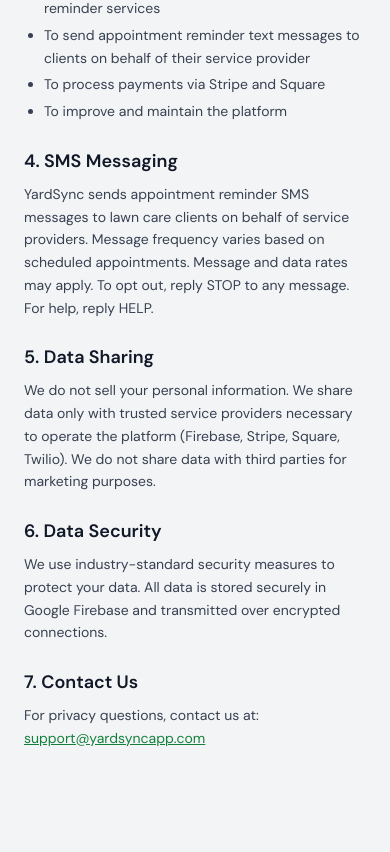
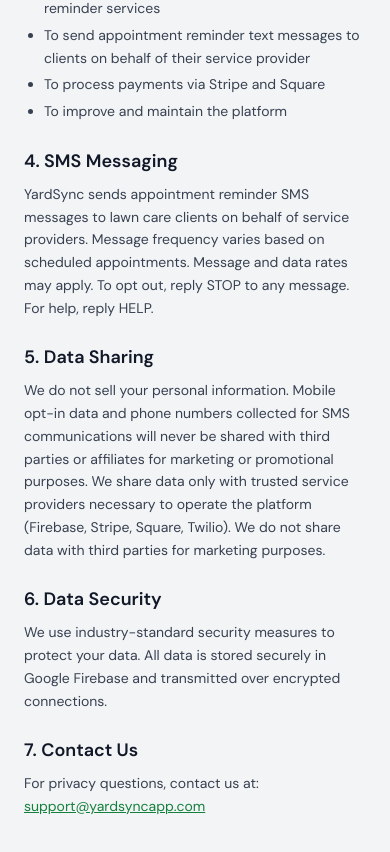
Before and after one commit to FanbaseTickets/yardsync, a Next.js app: page /privacy in a window 390 px wide. Shown: the part 596-1448 px from the top of the page. Before the commit the page ends 1394 px from the top, so only its background shows below. Built offline with nearby package versions, Linux system fonts and the light colour scheme; no server answers.

Commit message:
fix: add mobile opt-in data sharing language to privacy policy for A2P compliance

```diff
--- a/app/privacy/page.js
+++ b/app/privacy/page.js
@@ -39,7 +39,7 @@
 
         <div>
           <h2 className="text-lg font-semibold text-gray-900 mb-2">5. Data Sharing</h2>
-          <p>We do not sell your personal information. We share data only with trusted service providers necessary to operate the platform (Firebase, Stripe, Square, Twilio). We do not share data with third parties for marketing purposes.</p>
+          <p>We do not sell your personal information. Mobile opt-in data and phone numbers collected for SMS communications will never be shared with third parties or affiliates for marketing or promotional purposes. We share data only with trusted service providers necessary to operate the platform (Firebase, Stripe, Square, Twilio). We do not share data with third parties for marketing purposes.</p>
         </div>
 
         <div>
```
